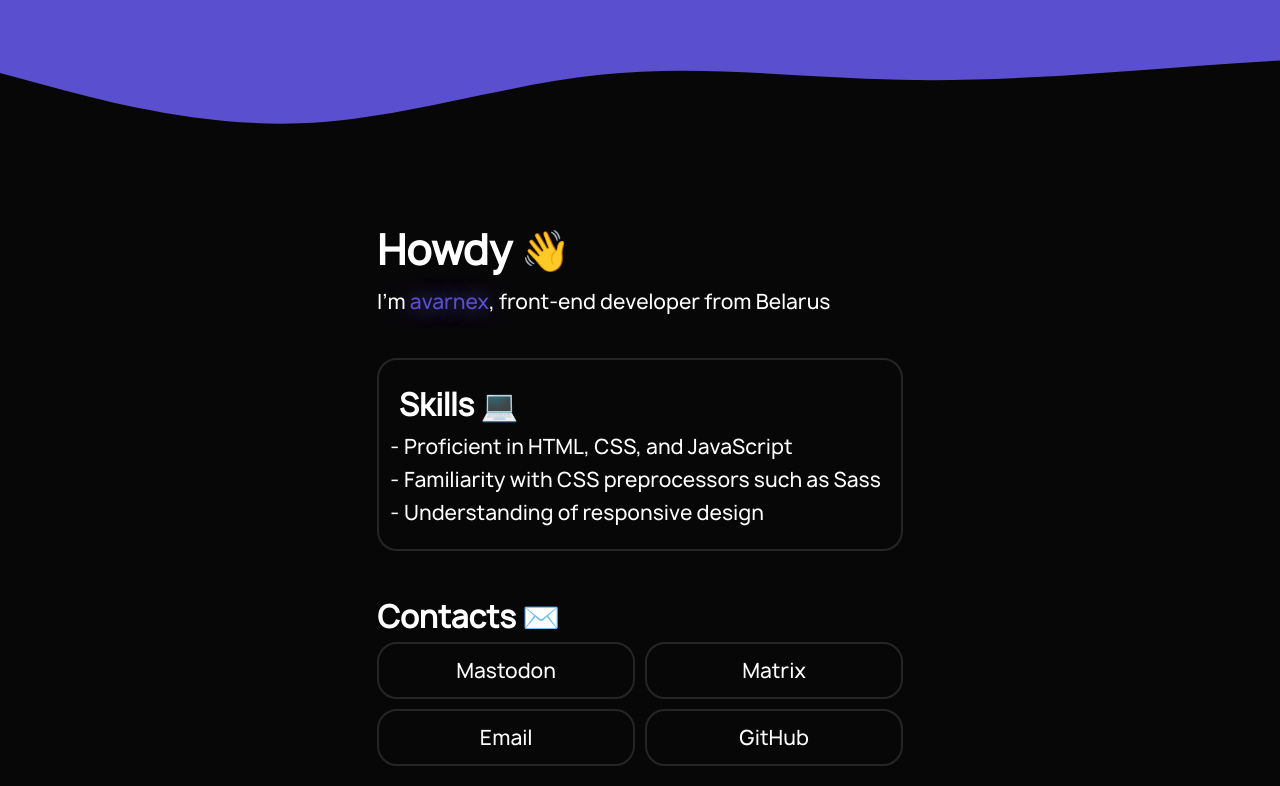
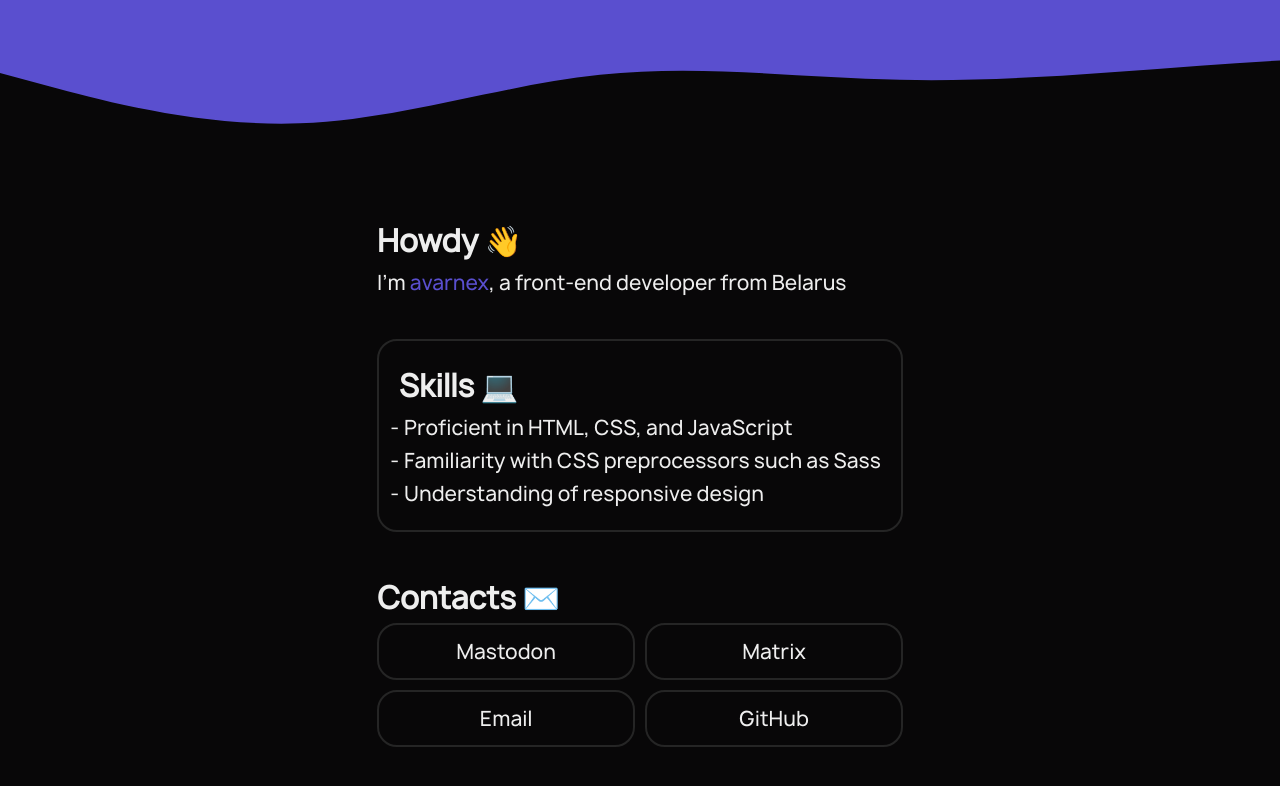
Before and after one commit to avarnex/avarnex.github.io, a plain HTML site: page index.html in a window 1280 px wide. Shown: the part 104-890 px from the top of the page. Drawn offline with Linux system fonts and the light colour scheme.

Commit message:
Code refactor

```diff
--- a/index.html
+++ b/index.html
@@ -1,22 +1,27 @@
+<!DOCTYPE html>
 <html>
   <head>
+    <meta name="viewport" content="width=device-width, initial-scale=1">
     <title>avarnex</title>
-    <link rel="stylesheet" href="style.css" />
-    <meta name="viewport" content="width=device-width, initial-scale=1.0" />
+    <link rel="stylesheet" href="style.css">
   </head>
   <body>
-    <div class="header">
-      <svg xmlns="http://www.w3.org/2000/svg" width="100%" height="300"><path fill="#080708" d="m0 177 50 13.5c50 13.5 150 40.5 250 36.8 100-3.6 200-38 300-48.5s200 2.9 300 5c100 2.2 200-6.8 300-14.1 100-7.4 200-13 300-2.9 100 10.2 200 36.2 300 36.5 100 .4 200-25 300-27.6 100-2.7 200 17.3 300 36.6 100 19.4 200 38 300 38.2 100 .2 200-18.2 250-27.3l50-9.2v87H0Z"/></svg>
-    </div>
-    <div class="wrapper">
-      <div class="content">
+    <header>
+      <svg xmlns="http://www.w3.org/2000/svg" width="100%" height="300">
+        <path
+          fill="#080708"
+          d="m0 177 50 13.5c50 13.5 150 40.5 250 36.8 100-3.6 200-38 300-48.5s200 2.9 300 5c100 2.2 200-6.8 300-14.1 100-7.4 200-13 300-2.9 100 10.2 200 36.2 300 36.5 100 .4 200-25 300-27.6 100-2.7 200 17.3 300 36.6 100 19.4 200 38 300 38.2 100 .2 200-18.2 250-27.3l50-9.2v87H0Z"
+        />
+      </svg>
+    </header>
+    <main>
+      <section>
         <h1>Howdy 👋</h1>
         <p>
-          I'm <span class="highlight">avarnex</span>, front-end developer from
-          Belarus
+          I'm <span class="highlight">avarnex</span>, a front-end developer from Belarus
         </p>
-      </div>
-      <div class="content">
+      </section>
+      <section>
         <div class="big-card">
           <h2>Skills 💻</h2>
           <ul>
@@ -25,8 +30,8 @@
             <li>Understanding of responsive design</li>
           </ul>
         </div>
-      </div>
-      <div class="content">
+      </section>
+      <section>
         <h2>Contacts ✉️</h2>
         <div class="small-cards">
           <a rel="me" href="https://md.ilyamikcoder.com/@avarnex" target="_blank"><div class="small-card">Mastodon</div></a>
@@ -34,7 +39,7 @@
           <a href="mailto:hi@avarnex.top"><div class="small-card">Email</div></a>
           <a href="https://github.com/avarnex" target="_blank"><div class="small-card">GitHub</div></a>
         </div>
-      </div>
-    </div>
+      </section>
+    </main>
   </body>
 </html>
--- a/scss/style.scss
+++ b/scss/style.scss
@@ -1,10 +1,12 @@
-$bg-color: #080708;
-$fg-color: #252525;
-$font-color: #ffffff;
+// Variables
+$background-color: #080708;
+$foreground-color: #252525;
+$font-color: #EEEEEE;
 $accent-color: #5a4fcf;
 
+// Mixins
 @mixin card-highlight {
-  border: solid 2px $fg-color;
+  border: 2px solid $foreground-color;
   border-radius: 20px;
   transition: 0.3s ease-out;
 
@@ -14,21 +16,20 @@ $accent-color: #5a4fcf;
     box-shadow: 0 0 2em $accent-color;
     transform: translateY(-5px);
   }
-
-  a {
-    text-decoration: underline;
-  }
 }
 
+// Font
 @font-face {
   font-family: Manrope;
   src: url("fonts/manrope-medium.otf");
 }
 
+// Global styles
 body {
-  background: $bg-color;
+  background-color: $background-color;
   color: $font-color;
-  margin: 0px;
+  margin: 0;
+  box-sizing: border-box;
   font-family: Manrope;
   font-size: clamp(1rem, 0.9rem + 0.45vw, 1.5rem);
 }
@@ -39,67 +40,69 @@ h3,
 h4,
 h5,
 h6 {
-  margin: 0px;
+  margin: 0;
   font-weight: bold;
 }
 
 p {
-  margin: 0px;
+  margin: 0;
 }
 
 .highlight {
   color: $accent-color;
-  text-shadow: 0 0 1em $accent-color;
 }
 
 a {
-  text-decoration: none;
+  text-decoration: underline;
   color: $font-color;
 }
 
-/* Sections */
+svg {
+  display: block;
+  margin: 0 auto;
+}
 
-div.wrapper {
+// Sections
+main {
   display: grid;
   justify-content: center;
 }
 
-div.header {
-  background: $accent-color;
+header {
+  background-color: $accent-color;
   width: 100%;
   overflow: hidden;
 }
 
-div.content {
+section {
   max-width: 600px;
   padding: 1em;
 }
 
-/* Cards */
-
+// Cards
 div.small-cards {
   display: grid;
-  grid-template-columns: repeat(auto-fit, minmax(200px, 1fr));
+  grid-template-columns: repeat(auto-fit, minmax(180px, 1fr));
   gap: 10px;
-  background: $bg-color;
 
   div.small-card {
     @include card-highlight;
-
     padding: 10px;
     text-align: center;
+  }
+
+  a {
+    text-decoration: none;
   }
 }
 
 div.big-card {
   @include card-highlight;
-
-  background: $bg-color;
   padding: 20px;
 
   ul {
-    margin: 0px;
-    padding: 0px;
+    margin: 0;
+    padding: 0;
 
     li {
       list-style-type: "-";
```
Also changed, not shown: 404.html (added, +27 -0 lines), style.css, 2 other files.
